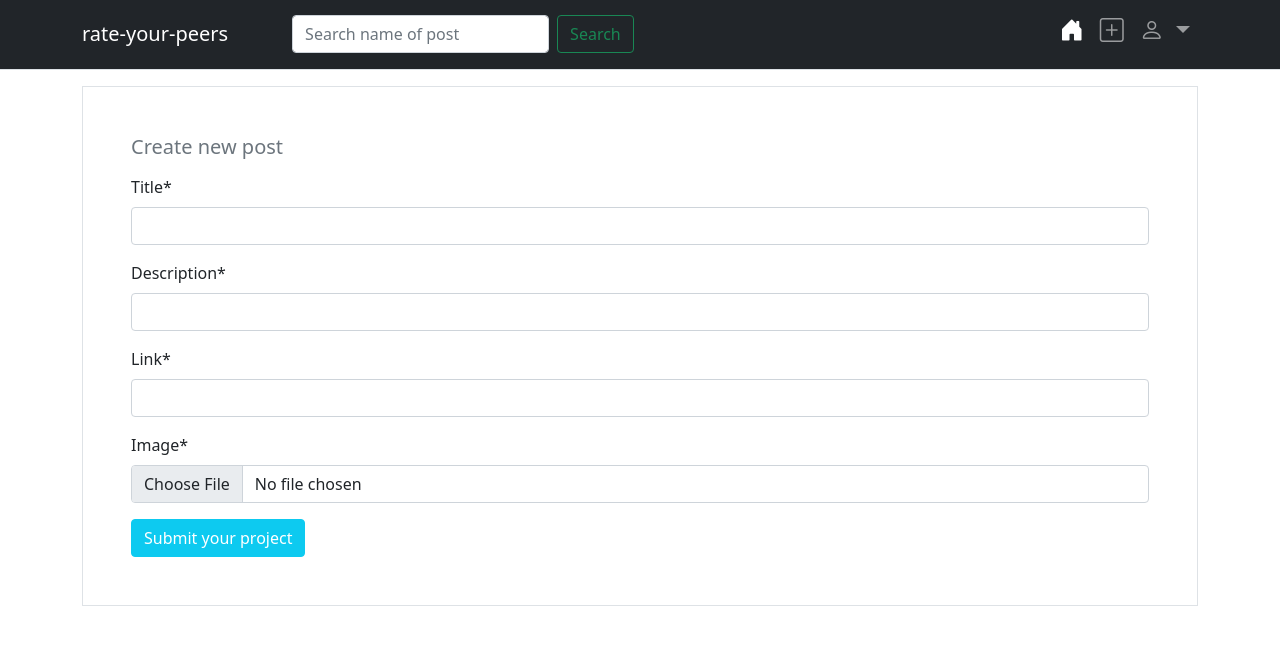
After one commit to Clinton-dev/rate-your-peers, a Django app: page /project/new/ in a window 1280 px wide. The commit adds this page. Shown: the top 645 px of the page. Run offline with Django 4.2, Linux system fonts and the light colour scheme; the visitor is signed in with stand-in values (Sample User, id 1); some libraries are stand-ins or nearby versions.

```diff
--- a/projects/models.py
+++ b/projects/models.py
@@ -1,6 +1,8 @@
 from django.db import models
 from django.core.validators import MaxValueValidator, MinValueValidator
 from django.contrib.auth.models import User
+from django.urls import reverse
+
 
 class Project(models.Model):
     title = models.CharField(null=False, max_length=150)
@@ -13,6 +15,9 @@ class Project(models.Model):
     def __str__(self):
         return f'{self.title} project'
 
+    def get_absolute_url(self):
+        return reverse('detail', kwargs={'pk':self.pk})
+
 
 class Rating(models.Model):
     design = models.IntegerField(default=0, blank=True)
--- a/projects/templates/projects/base.html
+++ b/projects/templates/projects/base.html
@@ -44,7 +44,7 @@
               </li>
 
               <li class="nav-item">
-                <a class="nav-link h4" href="#">
+                <a class="nav-link h4" href="{% url 'project-new'%}">
                   <i class="bi bi-plus-square"></i>
                 </a>
               </li>
--- /dev/null
+++ b/projects/templates/projects/project_form.html
@@ -0,0 +1,15 @@
+{% extends "projects/base.html"%}
+{% load crispy_forms_tags %}
+
+{% block content%}
+    <form method="POST" class="border p-5" enctype="multipart/form-data">
+        {% csrf_token %}
+        <fieldset class="form-group">
+            <h1 class="h5 mb-3 text-muted">Create new post</h1>
+            {{ form|crispy }}
+        </fieldset>
+        <div class="form-group">
+            <button class="btn btn-info text-white" type="submit">Submit your project</button>
+        </div>
+    </form>
+{% endblock content%}
--- a/projects/urls.py
+++ b/projects/urls.py
@@ -1,10 +1,11 @@
 from django.urls import path
-from .views import UserPictureListView
+from .views import UserPictureListView, ProjectCreateView
 from . import views
 
 urlpatterns = [
     path('', views.home, name='home'),
     path('search/', views.search_post, name='search'),
+    path('project/new/', ProjectCreateView.as_view(), name='project-new'),
     path('user/<str:username>/projects/', UserPictureListView.as_view(), name='user-posts'),
     path('detail/<str:pk>/', views.detail, name='detail'),
     path('delete/<str:pk>/', views.delete, name='delete'),
--- a/projects/views.py
+++ b/projects/views.py
@@ -1,8 +1,9 @@
 from django.shortcuts import redirect, render,  get_object_or_404
 from django.contrib.auth.models import User
-from django.views.generic import ListView
+from django.contrib.auth.mixins import LoginRequiredMixin, UserPassesTestMixin
+from django.views.generic import ListView, CreateView, UpdateView
 from .models import Project, Rating
-from users.forms import RatingForm
+from users.forms import RatingForm, ProjectCreateForm
 from django.contrib import messages
 from rest_framework.response import Response
 import requests
@@ -74,12 +75,10 @@ def delete(request,pk):
     messages.success(request, 'project deleted successfully!')
     return redirect('home')
 
-def create(request,pk):
-    url = f'http://127.0.0.1:8000/api/project-create/'
-    res = requests.delete(url)
-    print(res)
-    messages.success(request, 'project deleted successfully!')
-    return redirect('home')
+# todo: style rating
+# modify readme
+# create project classlist for update and creation
+
 
 class UserPictureListView(ListView):
     model= Project
@@ -89,3 +88,26 @@ class UserPictureListView(ListView):
     def get_queryset(self):
         user = get_object_or_404(User, username=self.kwargs.get('username'))
         return Project.objects.filter(author=user).order_by('-created')
+
+
+class ProjectCreateView(LoginRequiredMixin,CreateView):
+    model= Project
+    fields = ['title', 'description','link', 'image']
+
+    def form_valid(self, form):
+        form.instance.author = self.request.user
+        return super().form_valid(form)
+
+class ProjectUpdateView(LoginRequiredMixin, UserPassesTestMixin, UpdateView):
+    model= Project
+    fields = ['title', 'description','link', 'image']
+
+    def form_valid(self, form):
+        form.instance.author = self.request.user
+        return super().form_valid(form)
+
+    def test_func(self):
+        picture = self.get_object()
+        if self.request.user ==  picture.author:
+            return True
+        return False
--- a/users/forms.py
+++ b/users/forms.py
@@ -2,7 +2,7 @@ from django import forms
 from django.contrib.auth.models import User
 from django.contrib.auth.forms import UserCreationForm
 from users.models import Profile
-from projects.models import Rating
+from projects.models import Rating, Project
 
 
 class UserRegistrationForm(UserCreationForm):
@@ -19,6 +19,10 @@ class UserUpdateForm(forms.ModelForm):
         model = User
         fields = ['username', 'email']
 
+class ProjectCreateForm(forms.ModelForm):
+    class Meta:
+        model = Project
+        fields = ['title', 'description','link', 'image']
 
 class ProfileUpdateForm(forms.ModelForm):
     class Meta:
```
Also changed, not shown: media/Screenshot_from_2022-05-09_19-41-04_8R9qeYU.png (added), media/Screenshot_from_2022-05-09_19-41-04_cBJvulm.png (added).
